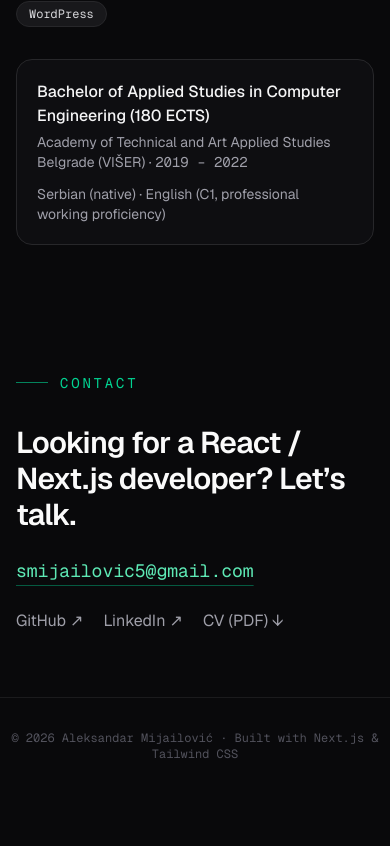
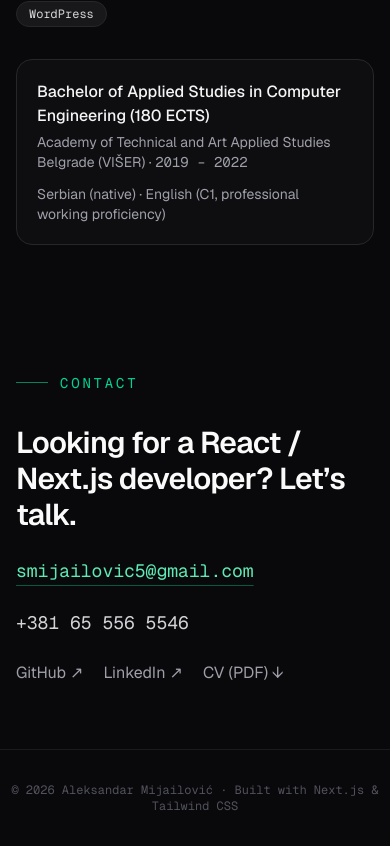
Before and after one commit to ArlenStog/portfolio, a Next.js app: page / in a window 390 px wide. Shown: the part 5716-6562 px from the top of the page. Before the commit the page ends 6510 px from the top, so only its background shows below. Built offline with nearby package versions, Linux system fonts and the light colour scheme.

Commit message:
Add phone number to contact section
Co-Authored-By: Claude Opus 5.5 <noreply@anthropic.com>

```diff
--- a/src/app/page.tsx
+++ b/src/app/page.tsx
@@ -292,6 +292,12 @@ export default function Home() {
             >
               {profile.email}
             </a>
+            <a
+              href={`tel:${profile.phone.replace(/\s/g, "")}`}
+              className="block font-mono text-lg text-zinc-300 hover:text-emerald-300"
+            >
+              {profile.phone}
+            </a>
             <div className="flex flex-wrap gap-5 text-zinc-400">
               {isSet(profile.links.github) && (
                 <a
--- a/src/data/profile.ts
+++ b/src/data/profile.ts
@@ -8,6 +8,7 @@ export const profile = {
   stack: "React · Next.js · TypeScript",
   location: "Beograd, Serbia · open to remote / hybrid",
   email: "smijailovic5@gmail.com",
+  phone: "+381 65 556 5546",
   links: {
     github: "https://github.com/ArlenStog",
     linkedin: "https://www.linkedin.com/in/aleksandar-mijailovic-65b09a251/",
```
